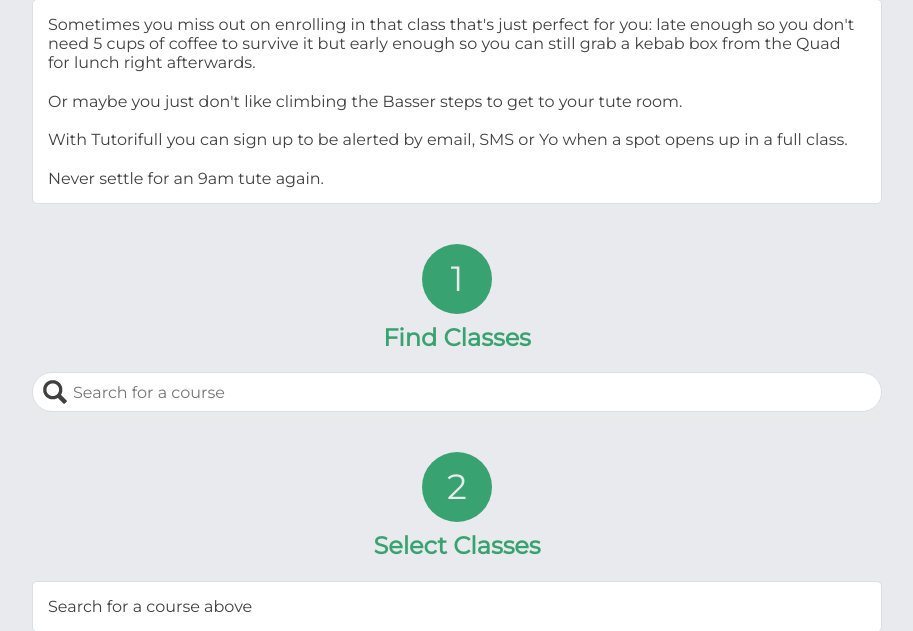
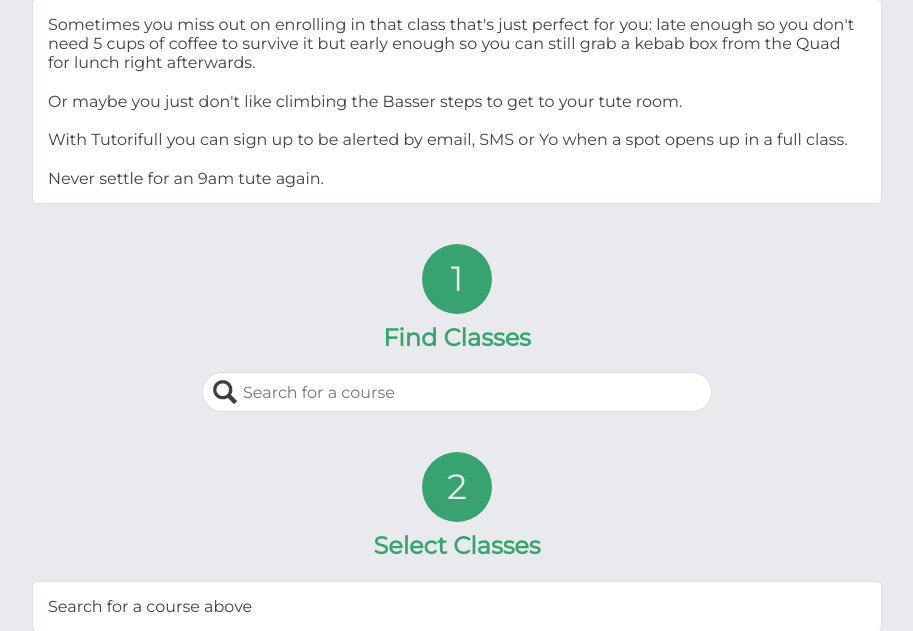
Before and after one commit to daniel-hocking/Tutorifull, a Flask app: page / in a window 1280 px wide. Shown: the part 101-732 px from the top of the page, without its empty margins (183-1096 px from the left). Run offline with Flask 2, Linux system fonts and the light colour scheme; style sheets or scripts are compiled from the project's sources; some libraries are stand-ins or nearby versions.

Commit message:
made search box thin like contact boxes when wide

```diff
--- a/css/tutorifull.scss
+++ b/css/tutorifull.scss
@@ -132,6 +132,10 @@
 .search-parent {
     position: relative;
     z-index: 1;
+    width: 100%;
+    @media only screen and (min-width:$breakpoint-small) {
+        width: 60%;
+    }
 }
 .search-icon {
     @extend .icon;
@@ -146,9 +150,6 @@
 .course-search-results {
     position: absolute;
     width: 100%;
-    @media only screen and (min-width:$breakpoint-mid) {
-        width: $breakpoint-mid * 0.85;
-    }
 }
 .course-search-results::after {
     content: '';
--- a/templates/homepage.html
+++ b/templates/homepage.html
@@ -27,10 +27,12 @@
     </div>
 </div>
 
-<div class="search-parent">
-    <div class="search-icon"></div>
-    <input class="search-box" type="text" name="coursesearch" placeholder="Search for a course"></input>
-    <ul class="course-search-results"></ul>
+<div class="column cross-centered">
+    <div class="search-parent">
+        <div class="search-icon"></div>
+        <input class="search-box" type="text" name="coursesearch" placeholder="Search for a course"></input>
+        <ul class="course-search-results"></ul>
+    </div>
 </div>
 
 <div class="step">
```
